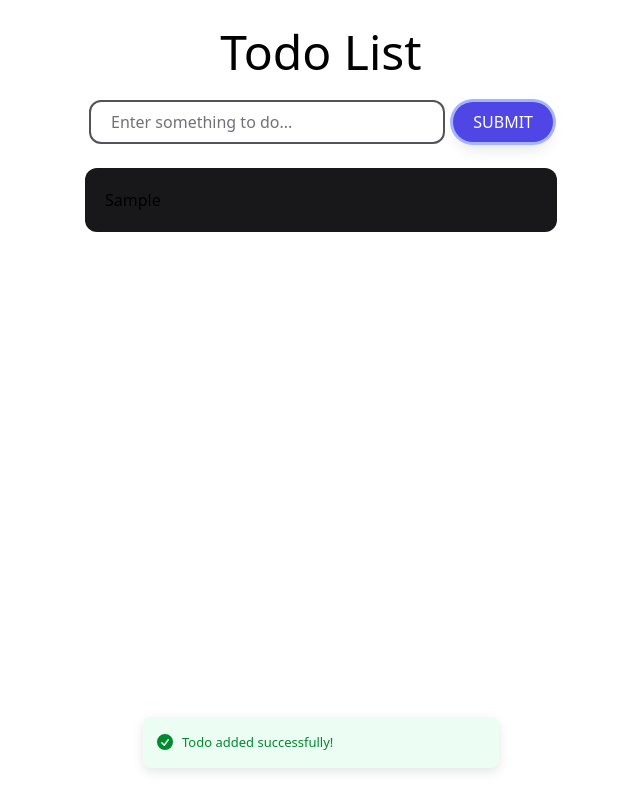
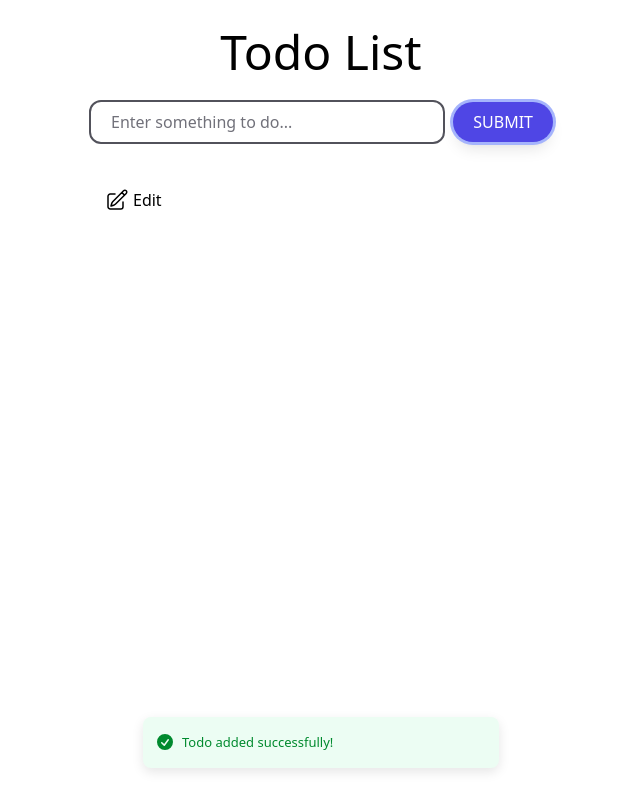
Before and after one commit to hermanconnor/react-todo-list, a React (Vite) app: page / in a window 1280 px wide. Both pictures are taken after typing "Sample" into the empty fields and a click on the button "SUBMIT". Shown: the whole page, without its empty margins (319-959 px from the left). Built offline with nearby package versions, Linux system fonts and the light colour scheme.

Commit message:
Add edit button and edit input functionality

```diff
--- a/src/components/AddTodoForm.tsx
+++ b/src/components/AddTodoForm.tsx
@@ -48,7 +48,7 @@ const AddTodoForm = () => {
 
         <button
           type="submit"
-          className="rounded-full bg-indigo-500 px-5 py-2 uppercase leading-normal text-white transition-all duration-150 ease-in-out hover:bg-indigo-600 hover:shadow-md focus:bg-indigo-600 focus:shadow-lg focus:outline-none focus:ring focus:ring-indigo-300 active:bg-indigo-700"
+          className="rounded-full bg-indigo-500 px-5 py-2 uppercase leading-normal text-white transition-all duration-150 ease-in-out hover:bg-indigo-600 hover:shadow-md focus:bg-indigo-600 focus:shadow-lg focus:outline-none focus:ring focus:ring-indigo-300 active:scale-95 active:bg-indigo-700"
         >
           Submit
         </button>
--- a/src/components/TodoItem.tsx
+++ b/src/components/TodoItem.tsx
@@ -1,4 +1,4 @@
-import { useState, useEffect, useRef } from "react";
+import { useState, useEffect, useRef, FormEvent } from "react";
 import { motion } from "framer-motion";
 import { toast } from "sonner";
 import cn from "classnames";
@@ -11,17 +11,84 @@ interface Props {
 }
 
 const TodoItem = ({ todo }: Props) => {
-  const { deleteTodo } = useTodo();
+  const [editingTodoId, setEditingTodId] = useState<string | null>(null);
+
+  const { editTodo, deleteTodo, updateStatus } = useTodo();
+
+  const handleEdit = (todoId: string) => {
+    setEditingTodId(todoId);
+  };
+
+  const handleSubmit = (e: FormEvent<HTMLFormElement>) => {
+    e.preventDefault();
+
+    const formData = new FormData(e.currentTarget);
+    const updatedText = formData.get("updateText");
+
+    if (updatedText) {
+      editTodo(todo.id, updatedText.toString().trim());
+      setEditingTodId(null);
+      e.currentTarget.reset();
+    } else {
+      toast.error("Update todo field cannot be empty");
+    }
+  };
 
   return (
     <motion.li
       layout
       className={cn(
-        "rounded-xl bg-zinc-900 p-5",
+        "rounded-xl  p-5",
         todo.status === "completed" && "bg-opacity-50 text-zinc-500",
       )}
     >
-      {todo.text}
+      {editingTodoId === todo.id ? (
+        <motion.div layout className="">
+          <form onSubmit={handleSubmit}>
+            <div className="flex gap-2">
+              <label htmlFor="updateInput" className="sr-only">
+                Edit Todo
+              </label>
+              <input
+                type="text"
+                id="updateInput"
+                name="updateText"
+                defaultValue={todo.text}
+                className="w-full rounded-xl border-2 border-zinc-600 bg-transparent px-5 py-2 outline-none transition-all duration-150 ease-linear placeholder:text-zinc-500 focus:border-amber-900 focus:ring-4 focus:ring-amber-500/50"
+              />
+
+              <button className="rounded-xl border-2 border-amber-900 bg-amber-900 px-5 py-2 text-sm font-normal uppercase text-amber-300 active:scale-95">
+                Update
+              </button>
+            </div>
+          </form>
+        </motion.div>
+      ) : (
+        <div>
+          <div className="flex gap-3">
+            <button
+              className="flex items-center gap-1"
+              onClick={() => handleEdit(todo.id)}
+            >
+              <svg
+                xmlns="http://www.w3.org/2000/svg"
+                fill="none"
+                viewBox="0 0 24 24"
+                strokeWidth={1.5}
+                stroke="currentColor"
+                className="h-6 w-6"
+              >
+                <path
+                  strokeLinecap="round"
+                  strokeLinejoin="round"
+                  d="M16.862 4.487l1.687-1.688a1.875 1.875 0 112.652 2.652L10.582 16.07a4.5 4.5 0 01-1.897 1.13L6 18l.8-2.685a4.5 4.5 0 011.13-1.897l8.932-8.931zm0 0L19.5 7.125M18 14v4.75A2.25 2.25 0 0115.75 21H5.25A2.25 2.25 0 013 18.75V8.25A2.25 2.25 0 015.25 6H10"
+                />
+              </svg>
+              Edit
+            </button>
+          </div>
+        </div>
+      )}
     </motion.li>
   );
 };
```
